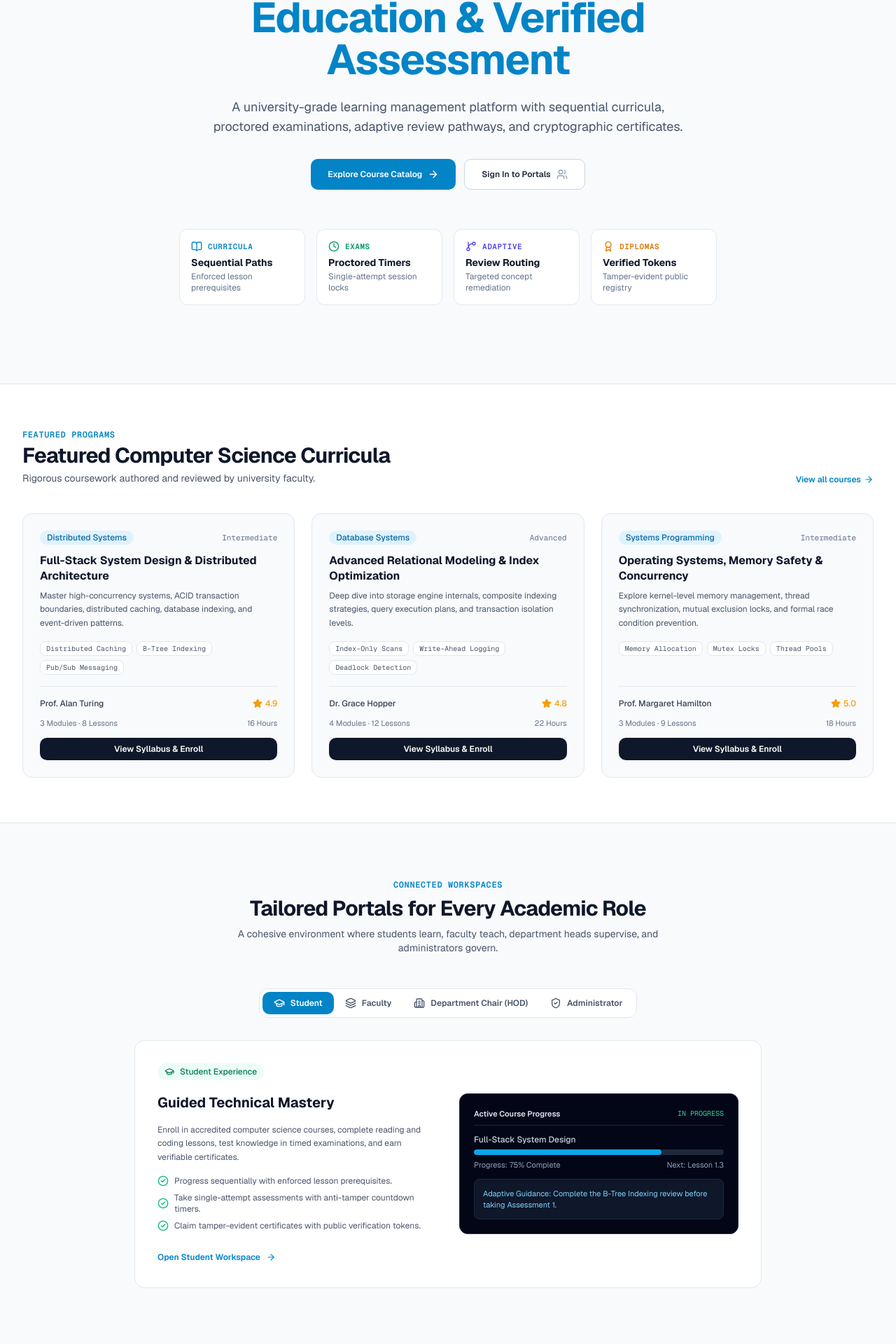
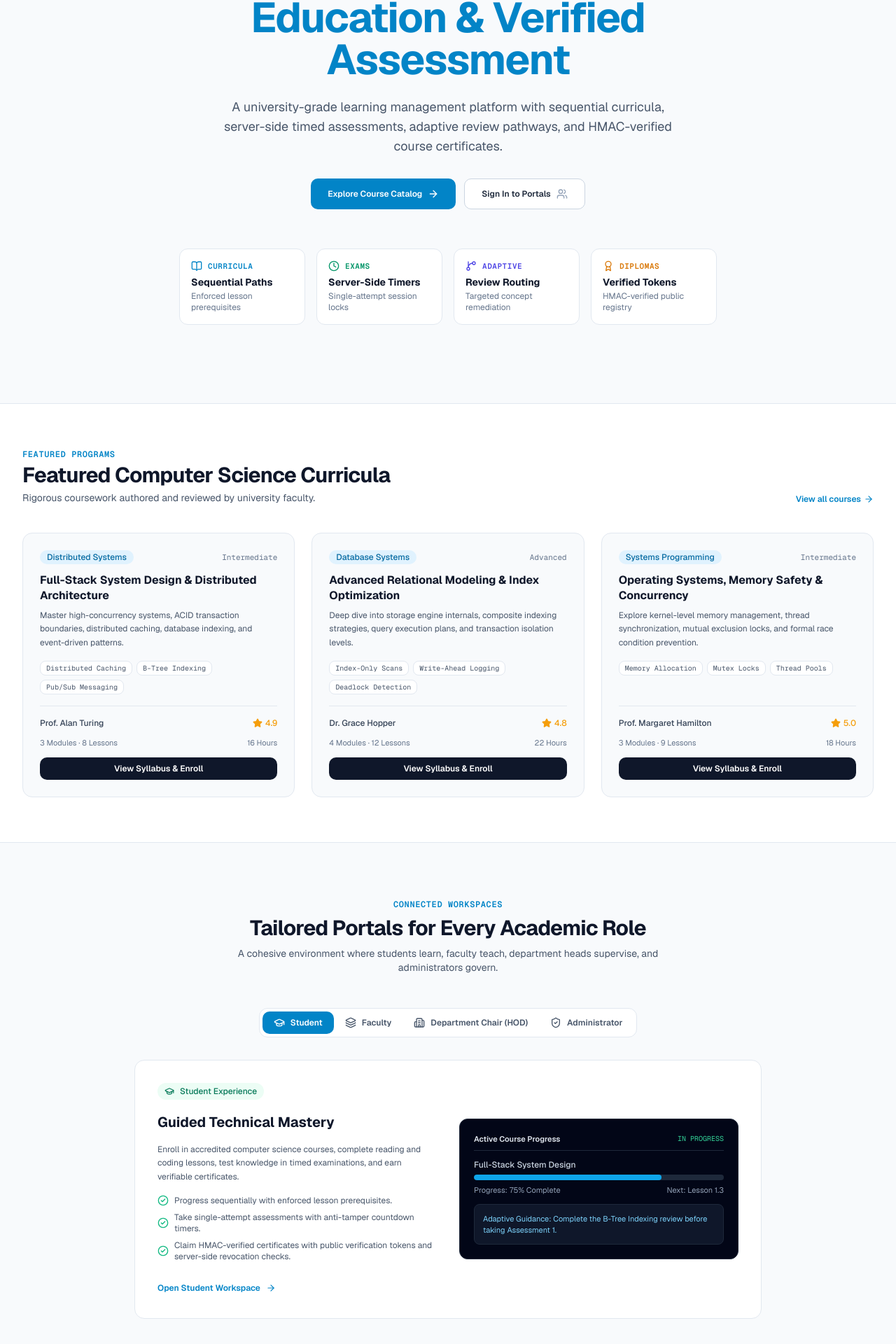
Before and after one commit to Austin-Joshua/Learn-Flow, a React (Vite) app in the folder frontend/: page / in a window 1280 px wide. Shown: the part 269-2189 px from the top of the page at 70% size. Built offline with nearby package versions, Linux system fonts and the light colour scheme; no server answers.

Commit message:
docs(security): document honest assessment integrity boundaries and remove proctoring claims

```diff
--- a/frontend/src/components/Footer.tsx
+++ b/frontend/src/components/Footer.tsx
@@ -40,7 +40,7 @@ export const Footer: React.FC = () => {
             </Link>
 
             <p className="text-xs text-slate-600 dark:text-slate-400 leading-relaxed max-w-sm">
-              A comprehensive academic learning platform designed for computer science education. Providing structured curricula, proctored assessments, and verifiable student credentials.
+              A comprehensive academic learning platform designed for computer science education. Providing structured curricula, server-side timed assessments, and verifiable student credentials.
             </p>
 
             <div className="pt-2 flex items-center space-x-2 text-[11px] font-mono text-slate-500">
--- a/frontend/src/pages/AdminDashboardPage.tsx
+++ b/frontend/src/pages/AdminDashboardPage.tsx
@@ -315,7 +315,7 @@ export const AdminDashboardPage: React.FC = () => {
         />
       </div>
 
-      {/* Append-Only Tamper-Evident Audit Ledger */}
+      {/* Append-Only Audit Ledger with SHA-256 Hash Chain */}
       <div className="space-y-4 pt-4 border-t border-slate-200 dark:border-slate-800">
         <div className="flex items-center justify-between">
           <div>
@@ -323,7 +323,7 @@ export const AdminDashboardPage: React.FC = () => {
               Cryptographic Audit Stream
             </h2>
             <p className="text-xs text-slate-500 dark:text-slate-400">
-              Append-only tamper-evident security events.
+              Append-only audit log stream chained with SHA-256 cryptographic hashes.
             </p>
           </div>
           <span className="text-[10px] font-mono text-emerald-500 bg-emerald-950/40 border border-emerald-800/60 px-2.5 py-0.5 rounded-full">
--- a/frontend/src/pages/AssessmentArenaPage.tsx
+++ b/frontend/src/pages/AssessmentArenaPage.tsx
@@ -184,7 +184,7 @@ export const AssessmentArenaPage: React.FC = () => {
         <div className="text-center sm:text-left">
           <div className="flex items-center justify-center sm:justify-start space-x-2 text-indigo-400 text-xs font-semibold uppercase tracking-wider mb-1">
             <Shield className="w-3.5 h-3.5" />
-            <span>Secure Proctored Arena</span>
+            <span>Secure Timed Assessment Arena</span>
           </div>
           <h1 className="text-lg sm:text-xl font-bold text-white tracking-tight">{assessment.title}</h1>
         </div>
--- a/frontend/src/pages/LandingPage.tsx
+++ b/frontend/src/pages/LandingPage.tsx
@@ -127,7 +127,7 @@ export const LandingPage: React.FC = () => {
             transition={{ duration: 0.4, delay: 0.1 }}
             className="text-base sm:text-lg text-slate-600 dark:text-slate-300 leading-relaxed max-w-2xl mx-auto"
           >
-            A university-grade learning management platform with sequential curricula, proctored examinations, adaptive review pathways, and cryptographic certificates.
+            A university-grade learning management platform with sequential curricula, server-side timed assessments, adaptive review pathways, and HMAC-verified course certificates.
           </motion.p>
 
           <motion.div
@@ -184,7 +184,7 @@ export const LandingPage: React.FC = () => {
                 <Clock className="w-4 h-4" />
                 <span className="text-[11px] font-semibold uppercase tracking-wider font-mono">Exams</span>
               </div>
-              <div className="text-sm font-bold text-slate-900 dark:text-white">Proctored Timers</div>
+              <div className="text-sm font-bold text-slate-900 dark:text-white">Server-Side Timers</div>
               <div className="text-xs text-slate-500 dark:text-slate-400 mt-0.5">Single-attempt session locks</div>
             </div>
 
@@ -203,7 +203,7 @@ export const LandingPage: React.FC = () => {
                 <span className="text-[11px] font-semibold uppercase tracking-wider font-mono">Diplomas</span>
               </div>
               <div className="text-sm font-bold text-slate-900 dark:text-white">Verified Tokens</div>
-              <div className="text-xs text-slate-500 dark:text-slate-400 mt-0.5">Tamper-evident public registry</div>
+              <div className="text-xs text-slate-500 dark:text-slate-400 mt-0.5">HMAC-verified public registry</div>
             </div>
           </motion.div>
         </div>
@@ -392,7 +392,7 @@ export const LandingPage: React.FC = () => {
                   </li>
                   <li className="flex items-center space-x-2">
                     <CheckCircle2 className="w-4 h-4 text-emerald-500 shrink-0" />
-                    <span>Claim tamper-evident certificates with public verification tokens.</span>
+                    <span>Claim HMAC-verified certificates with public verification tokens and server-side revocation checks.</span>
                   </li>
                 </ul>
                 <div className="pt-2">
@@ -762,9 +762,9 @@ export const LandingPage: React.FC = () => {
           </form>
 
           <div className="pt-2 flex flex-wrap items-center justify-center gap-6 text-[11px] font-mono text-slate-400">
-            <span>&bull; Cryptographically Signed</span>
+            <span>&bull; HMAC-SHA256 Signed</span>
             <span>&bull; Instant Verification</span>
-            <span>&bull; Tamper-Evident Record</span>
+            <span>&bull; Server-Side Revocation Check</span>
           </div>
         </div>
       </section>
--- a/frontend/src/pages/LearnerCertificatesPage.tsx
+++ b/frontend/src/pages/LearnerCertificatesPage.tsx
@@ -48,7 +48,7 @@ export const LearnerCertificatesPage: React.FC = () => {
           My Verified Certificates
         </h1>
         <p className="mt-1 text-sm text-slate-600">
-          Permanent, tamper-evident credentials cryptographically signed with HMAC-SHA256 and 128-bit verification entropy.
+          Permanent course credentials signed with HMAC-SHA256 and verified against a server-side revocation registry.
         </p>
       </div>
 
--- a/frontend/src/pages/PublicVerifyCertificatePage.tsx
+++ b/frontend/src/pages/PublicVerifyCertificatePage.tsx
@@ -66,7 +66,7 @@ export const PublicVerifyCertificatePage: React.FC = () => {
           Public Certificate Verification
         </h1>
         <p className="text-xs sm:text-sm text-slate-600 dark:text-slate-400 max-w-lg mx-auto leading-relaxed">
-          Cryptographically verify the authenticity, completion criteria, and tamper-evident signatures of Learnflow diplomas.
+          Verify the authenticity, completion criteria, and HMAC-SHA256 signature of Learnflow credentials against the institutional registry.
         </p>
       </div>
 
```
Also changed, not shown: 2 other files (tests, documents, lock files or other folders).
